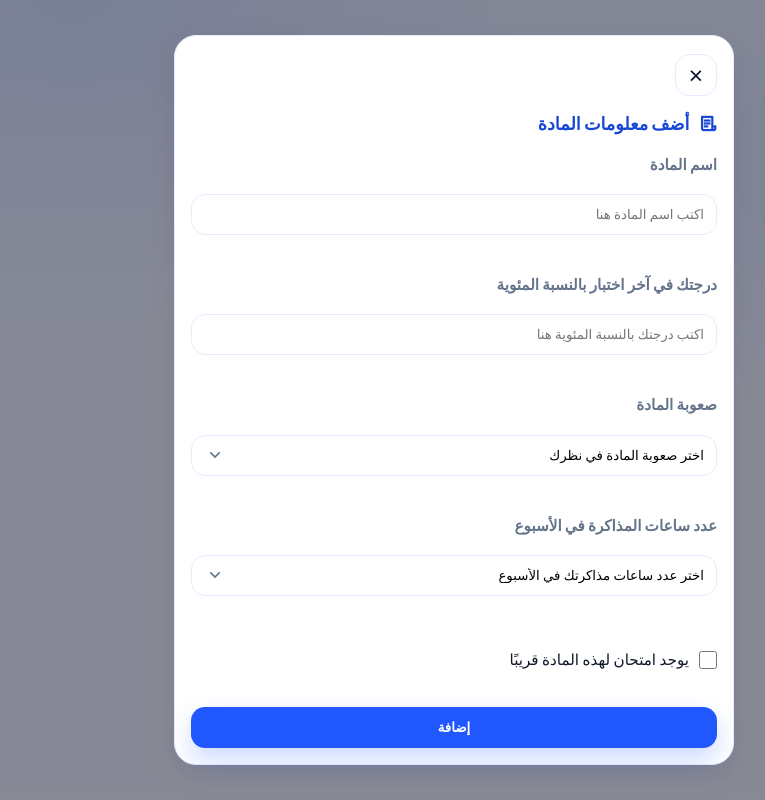
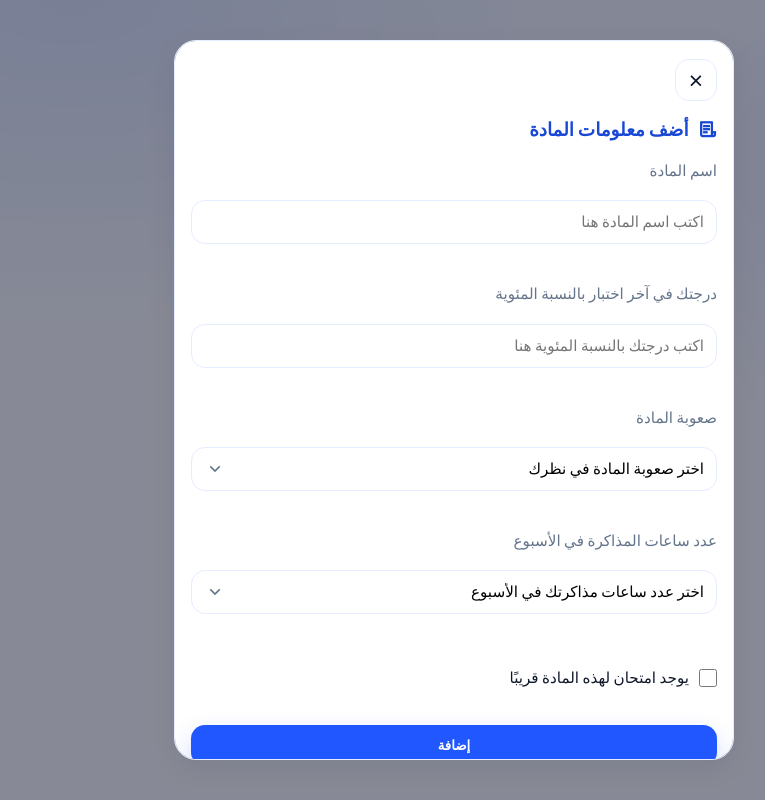
Before and after one commit to jasseramir/boslah, a plain HTML site: page index.html in a window 1280 px wide. Both pictures are taken after a click on the button "أضف مادة". Shown: the whole page, without its empty margins (186-951 px from the left). Drawn offline with nearby package versions, Linux system fonts and the light colour scheme.

Commit message:
Update form.css

```diff
--- a/assets/styles/form.css
+++ b/assets/styles/form.css
@@ -8,12 +8,15 @@
   background: rgba(2, 6, 23, .45);
   backdrop-filter: blur(6px);
   z-index: 50;
+  overflow-y: auto;
 }
 
 .form-container.is-open { display: flex; }
 
 .form {
   width: min(560px, 100%);
+  max-height: 90vh;
+  overflow-y: auto;
   background: var(--surface);
   border: 1px solid var(--border);
   border-radius: 22px;
@@ -50,8 +53,8 @@
   display: inline-flex;
   align-items: center;
   gap: 10px;
-  font-size: 1.1rem;
-  font-weight: 900;
+  font-size: var(--fs-2);
+  font-weight: var(--fw-2);
   margin: 6px 0 14px;
   color: var(--primary-700);
 }
@@ -61,12 +64,12 @@
 .field { display: grid; gap: 8px; }
 
 .form-question, .label {
-  font-weight: 700;
+  font-weight: var(--fw-2);
   color: var(--text);
 }
 
 .form-question {
-  font-size: .98rem;
+  font-size: var(--fs-3);
   margin: 0;
 }
 
@@ -74,6 +77,8 @@
   display: block;
   color: var(--muted);
   margin-bottom: 8px;
+  font-size: var(--fs-3);
+  font-weight: var(--fw-3);
 }
 
 input[type="text"], select {
@@ -84,6 +89,8 @@ input[type="text"], select {
   outline: none;
   background: #fff;
   transition: border-color .2s ease, box-shadow .2s ease;
+  font-size: var(--fs-3);
+  font-weight: var(--fw-3);
 }
 
 input[type="text"]:focus, select:focus {
@@ -112,9 +119,9 @@ input[type="text"]:focus, select:focus {
 }
 
 .checker {
-  font-size: .85rem;
+  font-size: var(--fs-3);
   color: #c0262d;
-  font-weight: 700;
+  font-weight: var(--fw-2);
   margin: 0;
   min-height: 16px;
 }
```
